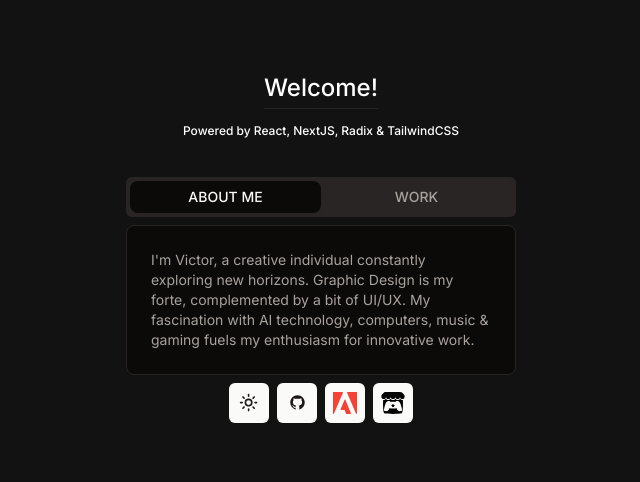
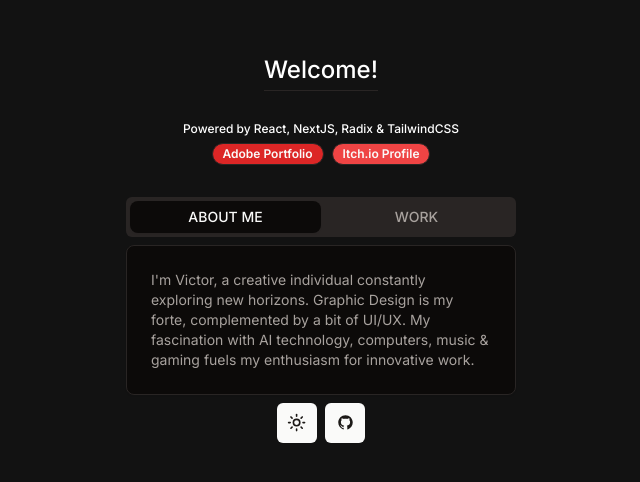
Before and after one commit to g00dnlght/ShadCN_UI, a Next.js app in the folder my-app/: page / in a window 1280 px wide. Shown: the part 154-636 px from the top of the page, without its empty margins (319-959 px from the left). Built offline with nearby package versions, Linux system fonts and the light colour scheme.

Commit message:
Added 2 badges for adobe portfolio & itch io instead of icons.

```diff
--- a/my-app/app/layout.tsx
+++ b/my-app/app/layout.tsx
@@ -6,8 +6,8 @@
 const inter = Inter({ subsets: ['latin'] });
 
 export const metadata: Metadata = {
-  title: 'Portfolio',
-  description: 'My portfolio.',
+  title: 'Victor Tonu Portfolio',
+  description: 'My Graphic Design portfolio.',
 };
 
 export default function RootLayout({ children }: { children: React.ReactNode }) {
--- a/my-app/app/page.tsx
+++ b/my-app/app/page.tsx
@@ -8,6 +8,7 @@
 import dynamic from 'next/dynamic';
 import { FaceIcon, GitHubLogoIcon, ImageIcon, SunIcon } from '@radix-ui/react-icons';
 import { Separator } from '@/components/ui/separator';
+import { Badge } from '@/components/ui/badge';
 
 const NoSSRThemeProvider = dynamic(() => import('next-themes').then((mod) => mod.ThemeProvider), {
   ssr: false,
@@ -33,7 +34,7 @@
       <main className="flex items-center justify-center min-h-screen">
         <Tabs defaultValue="aboutTab" className="w-[390px]">
           <TabsContent value="aboutTab" className="flex flex-col pb-8">
-            <div className="flex flex-col items-center space-y-4">
+            <div className="flex flex-col items-center space-y-8">
               <div>
                 <h1 className="pb-2 text-2xl font-medium leading-none">Welcome!</h1>
                 <Separator />
@@ -42,6 +43,14 @@
                 <h1 className="pb-2 text-xs font-medium leading-none ">
                   Powered by React, NextJS, Radix & TailwindCSS
                 </h1>
+                <div className="flex justify-center space-x-2">
+                  <Badge variant="outline" className="bg-red-600">
+                    <a href="https://victortonu.myportfolio.com/home">Adobe Portfolio</a>
+                  </Badge>
+                  <Badge variant="outline" className="bg-red-500">
+                    <a href="https://vtonu.itch.io/">Itch.io Profile</a>
+                  </Badge>
+                </div>
               </div>
             </div>
           </TabsContent>
@@ -161,7 +170,7 @@
                 <GitHubLogoIcon />
               </Button>
             </a>
-            <a href="https://victortonu.myportfolio.com/home">
+            {/* <a href="https://victortonu.myportfolio.com/home">
               <Button size="icon" className="ml-2">
                 <img src="./adobe.png" alt="Adobe Portfolio" />
               </Button>
@@ -170,7 +179,7 @@
               <Button size="icon" className="ml-2">
                 <img src="./itch.svg" alt="Itch.io Profile" />
               </Button>
-            </a>
+            </a> */}
           </div>
         </Tabs>
       </main>
--- /dev/null
+++ b/my-app/components/ui/badge.tsx
@@ -0,0 +1,36 @@
+import * as React from "react"
+import { cva, type VariantProps } from "class-variance-authority"
+
+import { cn } from "@/lib/utils"
+
+const badgeVariants = cva(
+  "inline-flex items-center rounded-full border border-stone-200 px-2.5 py-0.5 text-xs font-semibold transition-colors focus:outline-none focus:ring-2 focus:ring-stone-950 focus:ring-offset-2 dark:border-stone-800 dark:focus:ring-stone-300",
+  {
+    variants: {
+      variant: {
+        default:
+          "border-transparent bg-stone-900 text-stone-50 hover:bg-stone-900/80 dark:bg-stone-50 dark:text-stone-900 dark:hover:bg-stone-50/80",
+        secondary:
+          "border-transparent bg-stone-100 text-stone-900 hover:bg-stone-100/80 dark:bg-stone-800 dark:text-stone-50 dark:hover:bg-stone-800/80",
+        destructive:
+          "border-transparent bg-red-500 text-stone-50 hover:bg-red-500/80 dark:bg-red-900 dark:text-stone-50 dark:hover:bg-red-900/80",
+        outline: "text-stone-950 dark:text-stone-50",
+      },
+    },
+    defaultVariants: {
+      variant: "default",
+    },
+  }
+)
+
+export interface BadgeProps
+  extends React.HTMLAttributes<HTMLDivElement>,
+    VariantProps<typeof badgeVariants> {}
+
+function Badge({ className, variant, ...props }: BadgeProps) {
+  return (
+    <div className={cn(badgeVariants({ variant }), className)} {...props} />
+  )
+}
+
+export { Badge, badgeVariants }
```
